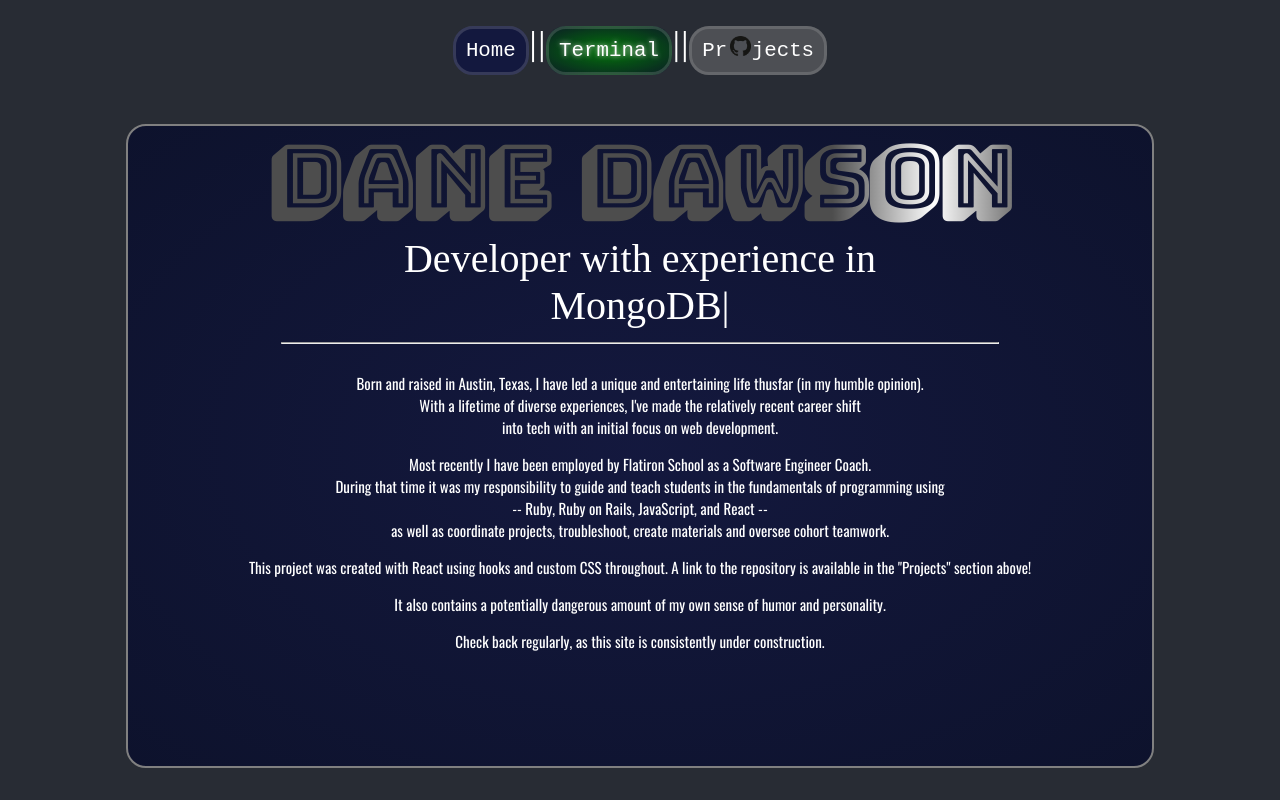
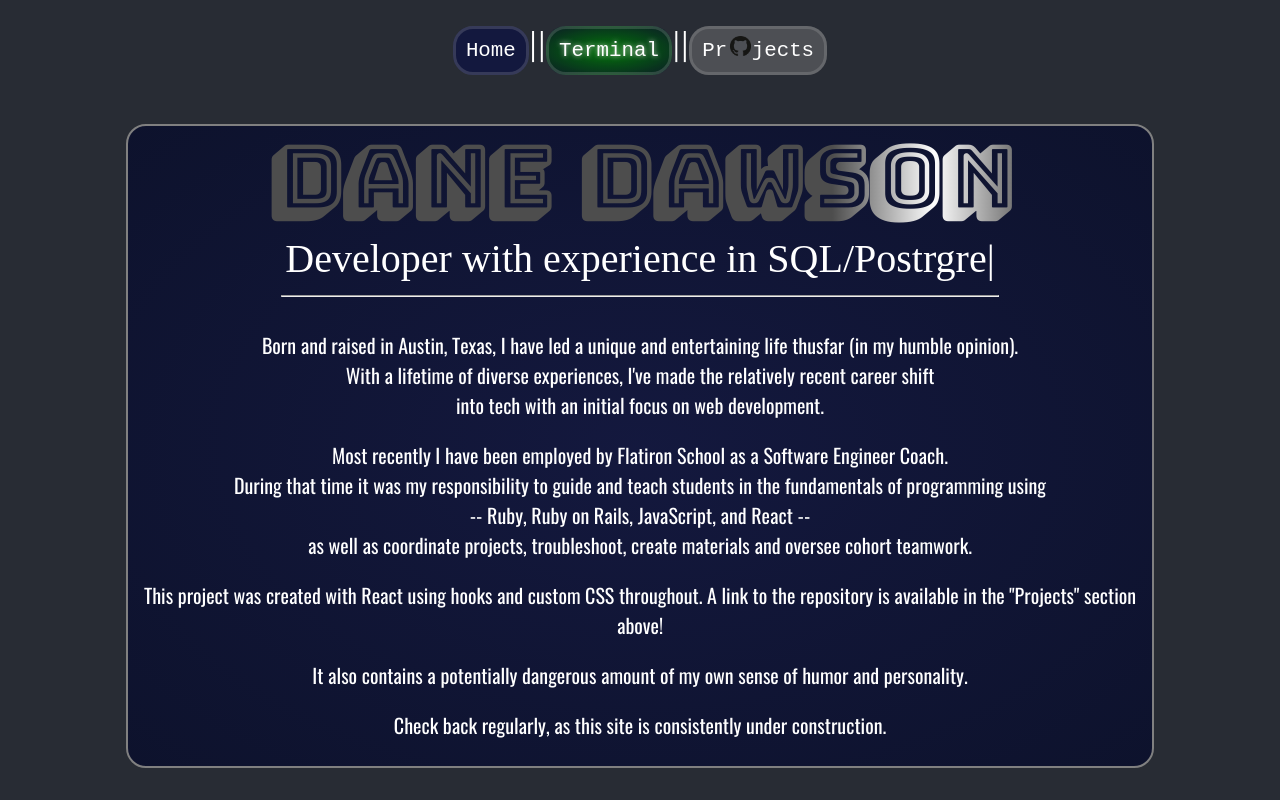
Before and after one commit to Dane-Dawson/dane-dawson.github.io, a React (Create React App) app: page / in a window 1280 px wide. Built offline with nearby package versions, Linux system fonts and the light colour scheme; a web font is replaced by a local one.

Commit message:
about page getting better

```diff
--- a/src/components/home/Home.css
+++ b/src/components/home/Home.css
@@ -50,13 +50,15 @@
     left: 50%;
     top: 170px;
 }
-
+.tech-experience-list{
+    position: relative;
+}
 .general-info-div{
     /* position: absolute; */
     top: 200px;
     left: 18%;
     font-family: Oswald;
-    font-size: 15px;
+    font-size: 20px;
 
   /* transform: translate(-50%, -50%); */
     align-items: center;
--- a/src/components/home/Home.js
+++ b/src/components/home/Home.js
@@ -31,23 +31,18 @@
   ];
 
   const techExperience = [
-    "SQL",
-    "Postgress",
-    "MongoDB",
+    "SQL/Postrgress",
     "CSS/HTML",
-    "Ruby",
-    "Ruby On Rails",
-    "JavaScript",
-    "React",
-    "Node.js",
-    "React Native",
+    "Ruby/Ruby On Rails",
+    "JavaScript/React",
   ];
 
   const renderTechExperience = () => {
     return techExperience.map((tech) => {
+        // Added a delay so that shorter tech didn't erase too quickly
       return (
         <span>
-          <Typist.Delay ms={500} />
+          <Typist.Delay ms={1000} />
           <span>{tech}</span>
           <Typist.Backspace count={tech.length} delay={tech.length * 100} />
         </span>
@@ -59,15 +54,14 @@
       <p className="home-name">Dane Dawson</p>
 
       <div className="developer-info">
-        <span> Developer with experience in </span>
-        <div className="tech-experience-list">
+        <span className="tech-experience-list">
           <Typist
             cursor={{ hideWhenDone: true, blink: true, hideWhenDoneDelay: 400 }}
           >
-            {renderTechExperience()}
+          Developer with experience in{' '} {renderTechExperience()}
             Full Stack Engineering
           </Typist>
-        </div>
+        </span>
       </div>
 <hr className="hr-line"/>
 
--- a/src/components/projects/ProjectsData.js
+++ b/src/components/projects/ProjectsData.js
@@ -1,4 +1,12 @@
 export const projectsArray = [
+  {
+    name: "Dane Dawson: The Site",
+    url: "https://github.com/Dane-Dawson/dane-dawson.github.io",
+    description:
+      "This site here! Made using React, hooks, css and whatever creative madness my mind could conjure.",
+    tech: "javascript, react, css, html",
+    starred: true,
+  },
   {
     name: "Proptipus",
     url: "https://github.com/Dane-Dawson/proptipus",
```
Also changed, not shown: 1 other file (tests, documents, lock files or other folders).
